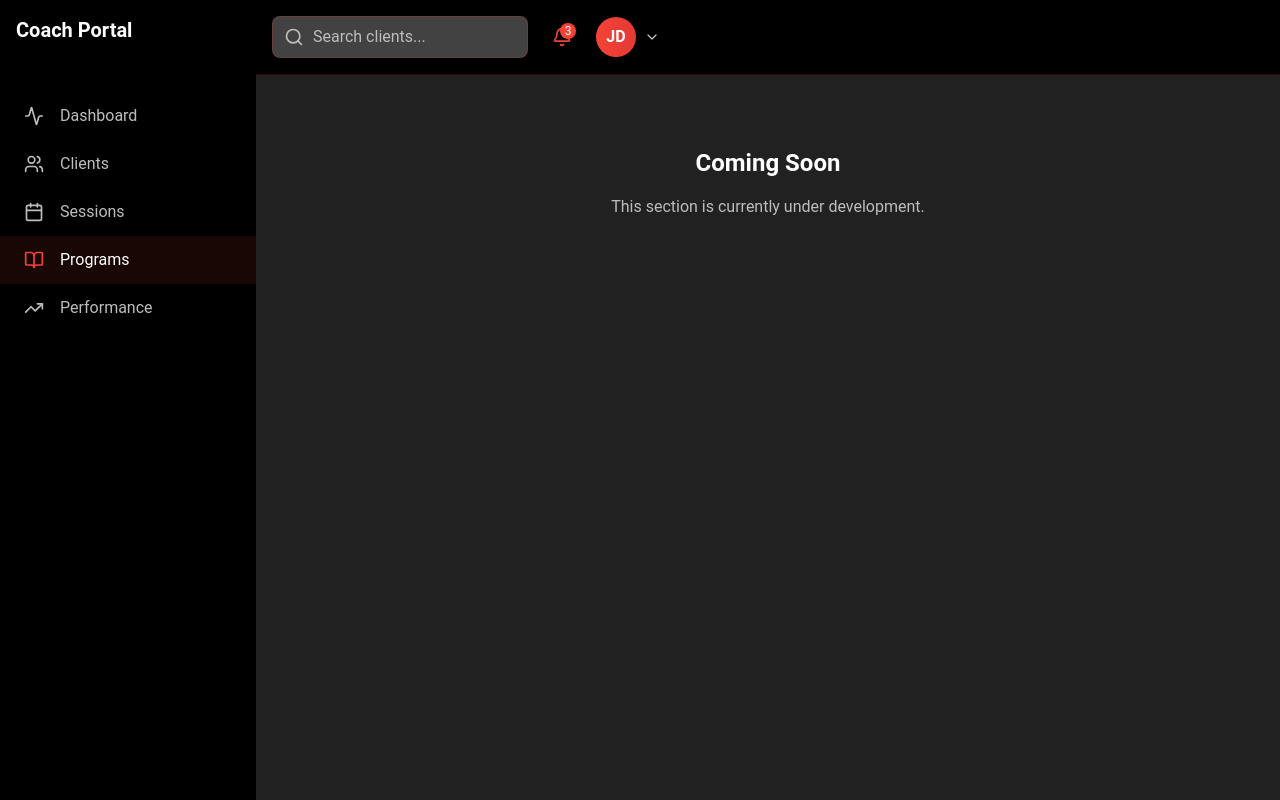
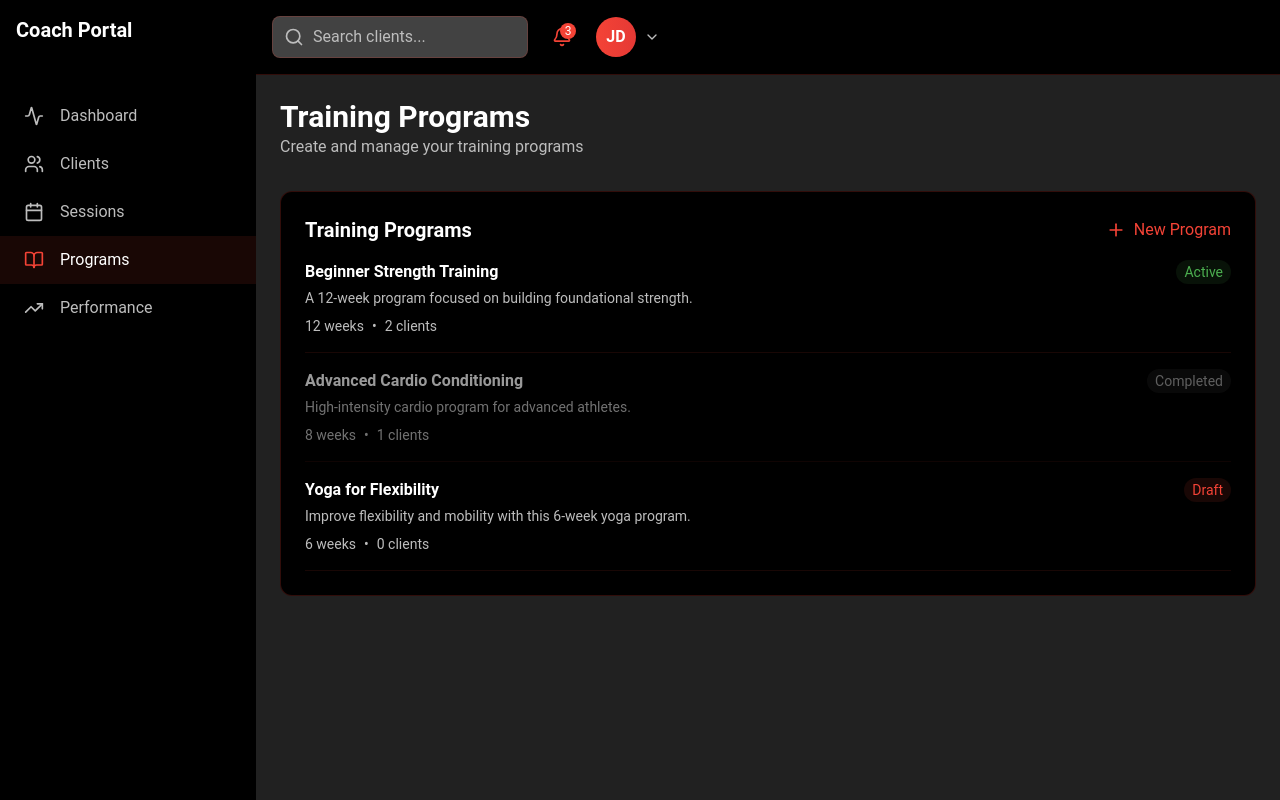
Before and after one commit to Divyanjala23/up-lift-fitness-management-website-, a React (Vite) app in the folder frontend/: page /coach in a window 1280 px wide. Both pictures are taken after a click on the button "Programs". Built offline with nearby package versions, Linux system fonts and the light colour scheme.

Commit message:
update coach dashboard

```diff
--- a/frontend/src/components/CoachDashboard.jsx
+++ b/frontend/src/components/CoachDashboard.jsx
@@ -18,7 +18,8 @@ import {
   UserPlus,
   BookOpen,
   Archive,
-  CheckCircle
+  CheckCircle,
+  Plus
 } from 'lucide-react';
 
 // Reuse the Card components from Member Dashboard
@@ -63,6 +64,87 @@ const ClientOverviewCard = ({ client }) => (
     </div>
   </Card>
 );
+
+const ProgramsContent = () => {
+    const [programs, setPrograms] = useState([
+      {
+        id: 1,
+        name: 'Beginner Strength Training',
+        description: 'A 12-week program focused on building foundational strength.',
+        duration: '12 weeks',
+        clients: ['Alex Johnson', 'Sarah Miller'],
+        status: 'Active'
+      },
+      {
+        id: 2,
+        name: 'Advanced Cardio Conditioning',
+        description: 'High-intensity cardio program for advanced athletes.',
+        duration: '8 weeks',
+        clients: ['Michael Chen'],
+        status: 'Completed'
+      },
+      {
+        id: 3,
+        name: 'Yoga for Flexibility',
+        description: 'Improve flexibility and mobility with this 6-week yoga program.',
+        duration: '6 weeks',
+        clients: [],
+        status: 'Draft'
+      }
+    ]);
+
+    return (
+      <div className="space-y-6">
+        <Card>
+          <CardHeader>
+            <div className="flex justify-between items-center">
+              <CardTitle>Training Programs</CardTitle>
+              <button className="text-red-500 hover:text-red-400 flex items-center gap-2">
+                <Plus className="h-5 w-5" />
+                New Program
+              </button>
+            </div>
+          </CardHeader>
+          <div className="space-y-4">
+            {programs.map(program => (
+              <div
+                key={program.id}
+                className={`border-b border-red-500/10 pb-4 mb-4 ${
+                  program.status === 'Completed' ? 'opacity-60' : ''
+                }`}
+              >
+                <div className="flex justify-between items-start">
+                  <div>
+                    <h4 className="text-white font-semibold">{program.name}</h4>
+                    <p className="text-gray-400 text-sm mt-1">{program.description}</p>
+                    <div className="mt-2 flex items-center gap-2 text-sm text-gray-400">
+                      <span>{program.duration}</span>
+                      <span>•</span>
+                      <span>{program.clients.length} clients</span>
+                    </div>
+                  </div>
+                  <div className="text-right">
+                    <span
+                      className={`
+                        text-sm px-2 py-1 rounded-full
+                        ${
+                          program.status === 'Active' ? 'bg-green-500/10 text-green-500' :
+                          program.status === 'Completed' ? 'bg-gray-500/10 text-gray-500' :
+                          'bg-red-500/10 text-red-500'
+                        }
+                      `}
+                    >
+                      {program.status}
+                    </span>
+                  </div>
+                </div>
+              </div>
+            ))}
+          </div>
+        </Card>
+      </div>
+    );
+  };
 
 const ClientListContent = () => {
   const [clients, setClients] = useState([
@@ -235,7 +317,7 @@ const CoachDashboard = () => {
     { label: 'Dashboard', icon: Activity, content: 'Dashboard Overview' },
     { label: 'Clients', icon: Users, content: 'Client Management' },
     { label: 'Sessions', icon: Calendar, content: 'Session Schedule' },
-    { label: 'Programs', icon: BookOpen, content: 'Training Programs' },
+    { label: 'Programs', icon: BookOpen, content: 'Training Programs' }, // Updated
     { label: 'Performance', icon: TrendingUp, content: 'Performance Tracking' }
   ];
 
@@ -391,6 +473,16 @@ const CoachDashboard = () => {
     </>
   )}
 
+  {activeSection === 'Programs' && (
+    <>
+      <div className="mb-8">
+        <h2 className="text-3xl font-bold text-white">Training Programs</h2>
+        <p className="text-gray-400">Create and manage your training programs</p>
+      </div>
+      <ProgramsContent />
+    </>
+  )}
+
   {activeSection === 'Performance' && (
     <>
       <div className="mb-8">
@@ -401,7 +493,7 @@ const CoachDashboard = () => {
     </>
   )}
 
-{activeSection !== 'Dashboard' && activeSection !== 'Clients' && activeSection !== 'Sessions' && activeSection !== 'Performance' && (
+  {activeSection !== 'Dashboard' && activeSection !== 'Clients' && activeSection !== 'Sessions' && activeSection !== 'Programs' && activeSection !== 'Performance' && (
     <div className="text-center py-12">
       <h2 className="text-2xl font-bold text-white mb-4">Coming Soon</h2>
       <p className="text-gray-400">This section is currently under development.</p>
```
Lines whose indentation alone changed are shown as unchanged.
